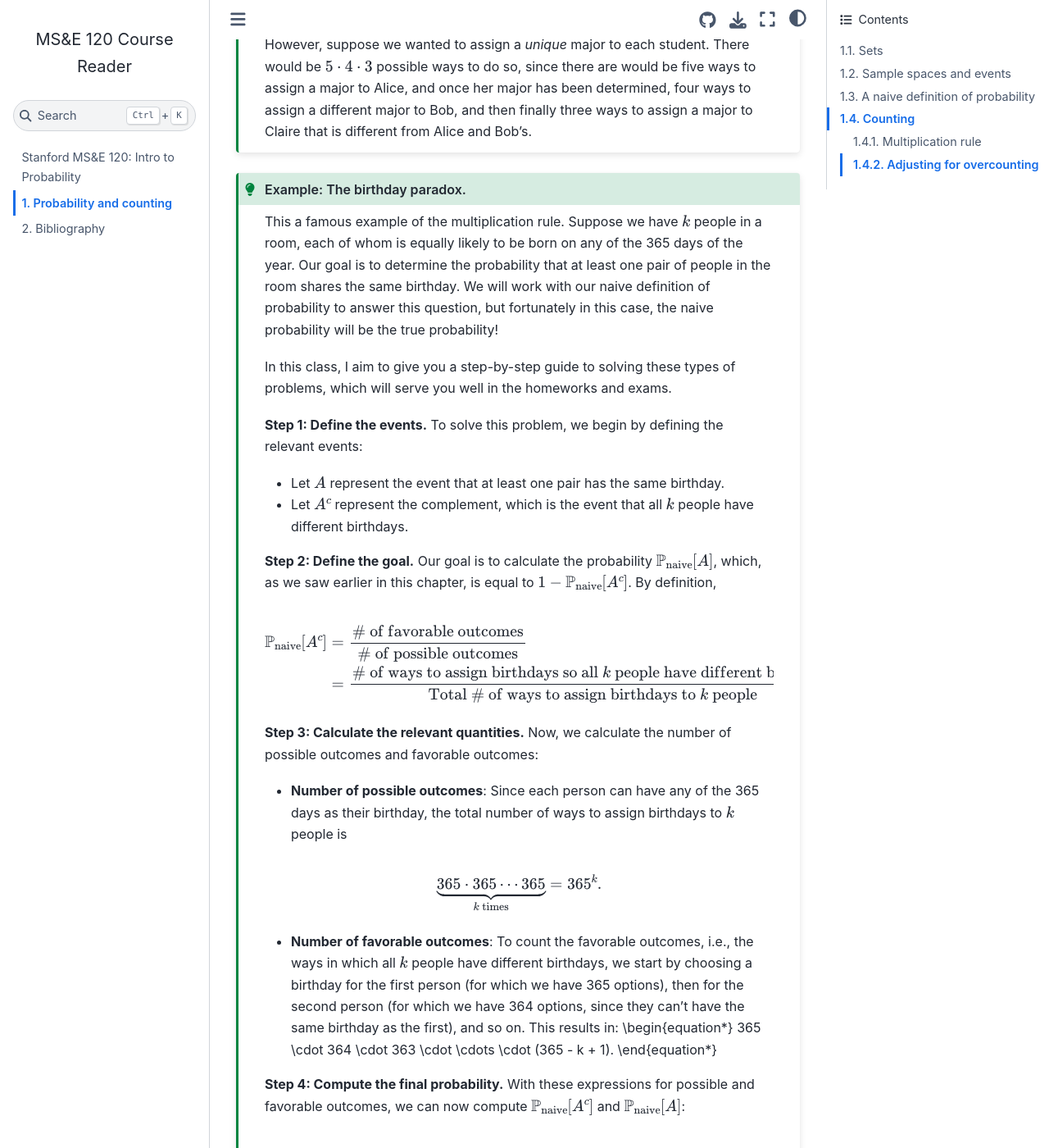
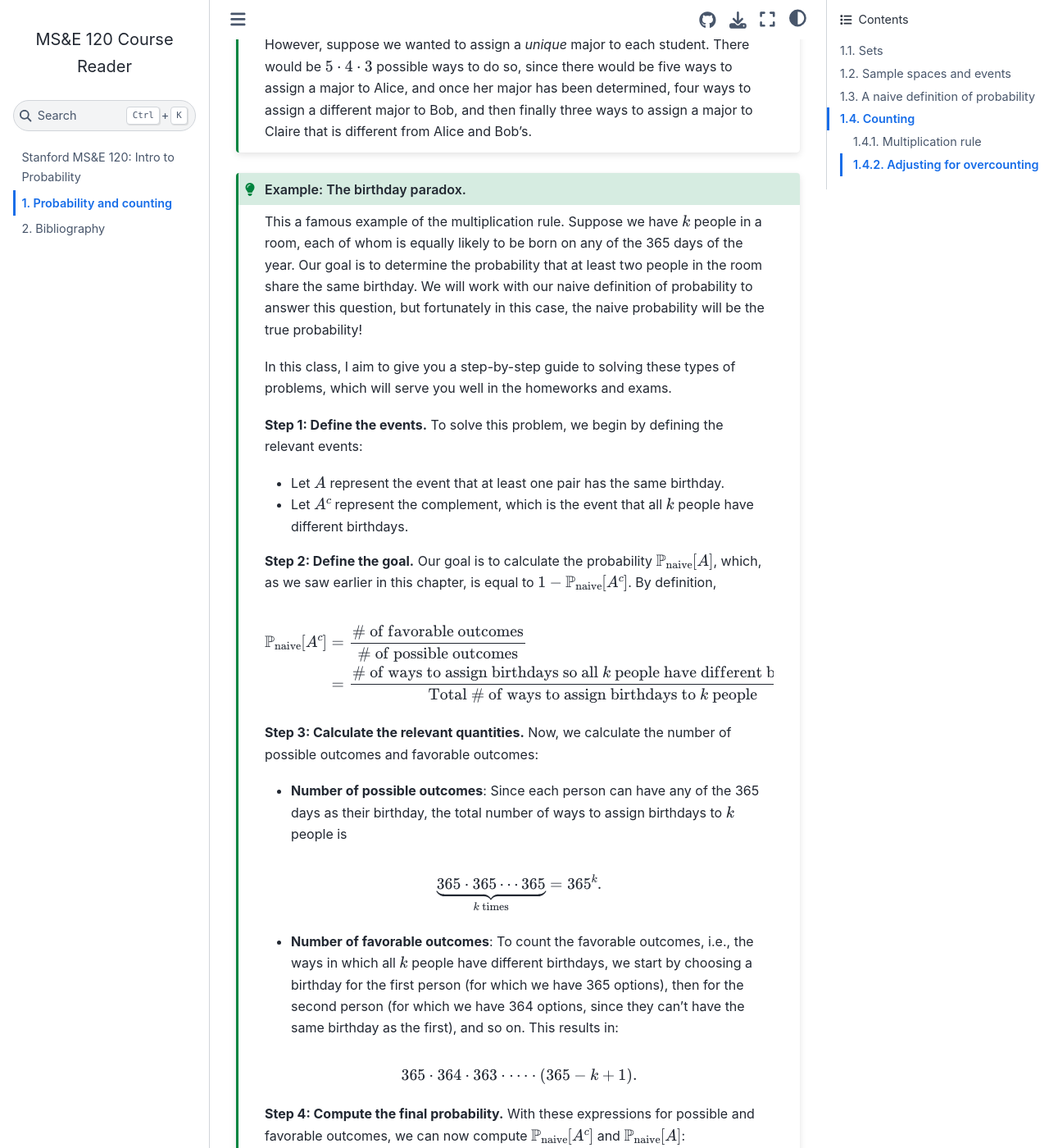
Before and after one commit to vitercik/120notes, a Jupyter Book: the page built from chapter1.md, in a window 1280 px wide and 1400 px high, scrolled down 6196 px. Shown: the whole window at 82% size. Built offline with Jupyter Book 1.0.4 settings and Sphinx 7.4.7 and the Sphinx Book theme 1.1.4, drawn with Linux system fonts in a browser that asks for light colours; cross-references to code outside the pages are shown as plain code; some of the changed text lies outside the part shown.

Commit message:
fixed typos

````diff
--- a/chapter1.md
+++ b/chapter1.md
@@ -164,14 +164,14 @@ If we have $n$ objects, there are $n! = n \cdot (n-1) \cdot (n-2) \cdots 2 \cdot
 
 Suppose we have five majors—-BioE, CS, CE, EE, and MS&E—-and three students—-Alice, Bob, and Claire. How many ways are there to assign majors to these students? The answer is $5 \cdot 5 \cdot 5$ because there are five ways to assign a major to Alice, five ways to assign a major to Bob, and so on. Unlike the previous example, the major we assign to Alice doesn’t limit the majors we can assign to Bob or Claire (so the answer is *not* $5 \cdot 4 \cdot 3$).
 
-However, suppose we wanted to assign a *unique* major to each student. There would be $5 \cdot 4 \cdot 3$ possible ways to do so, since there are would be five ways to assign a major to Alice, and once her major has been determined, four ways to assign a different major to Bob, and then finally three ways to assign a major to Claire that is different from Alice and Bob’s.
+However, suppose we wanted to assign a *unique* major to each student. There would be $5 \cdot 4 \cdot 3$ possible ways to do so, since there would be five ways to assign a major to Alice, and once her major has been determined, four ways to assign a different major to Bob, and then finally three ways to assign a major to Claire that is different from Alice and Bob’s.
 
 ```
 
 ```{admonition} Example: The birthday paradox.
 :class: tip
 
-This a famous example of the multiplication rule. Suppose we have $k$ people in a room, each of whom is equally likely to be born on any of the 365 days of the year. Our goal is to determine the probability that at least one pair of people in the room shares the same birthday. We will work with our naive definition of probability to answer this question, but fortunately in this case, the naive probability will be the true probability!
+This a famous example of the multiplication rule. Suppose we have $k$ people in a room, each of whom is equally likely to be born on any of the 365 days of the year. Our goal is to determine the probability that at least two people in the room share the same birthday. We will work with our naive definition of probability to answer this question, but fortunately in this case, the naive probability will be the true probability!
 
 In this class, I aim to give you a step-by-step guide to solving these types of problems, which will serve you well in the homeworks and exams.
 
@@ -193,6 +193,7 @@ In this class, I aim to give you a step-by-step guide to solving these types of
 \begin{equation*}\underbrace{365 \cdot 365 \cdots 365}_{k \text{ times}} = 365^k.\end{equation*}
 
 - **Number of favorable outcomes**: To count the favorable outcomes, i.e., the ways in which all $k$ people have different birthdays, we start by choosing a birthday for the first person (for which we have 365 options), then for the second person (for which we have 364 options, since they can't have the same birthday as the first), and so on. This results in:
+
 \begin{equation*}
 365 \cdot 364 \cdot 363 \cdot \cdots \cdot (365 - k + 1).
 \end{equation*}
````
Also changed, not shown: other parts of chapter1.md (+1 -1 lines), 4 other files.
